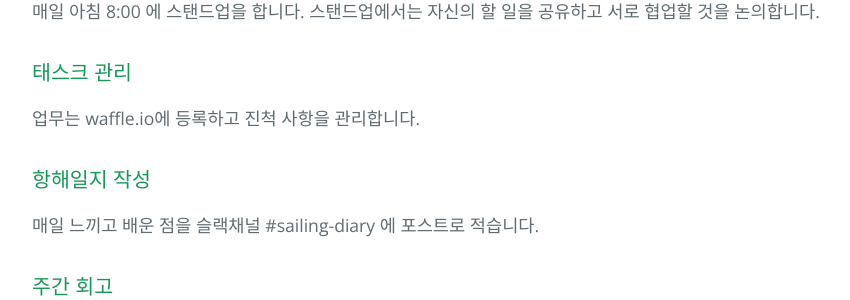
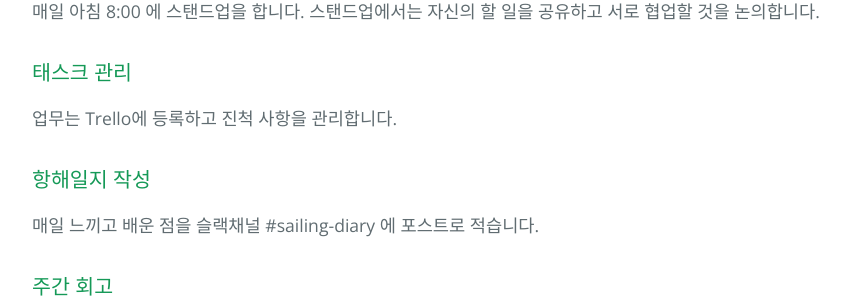
Before and after one commit to parti-coop/parti-group, a Jekyll site: the page built from docs/process.md, in a window 1280 px wide and 900 px high, scrolled down 1517 px. Shown: the part 154-454 px from the top of the window, without its empty margins (192-1042 px from the left). Built offline with Jekyll 4.4.1, drawn with Linux system fonts in a browser that asks for light colours.

Commit message:
Update process.md

```diff
--- a/docs/process.md
+++ b/docs/process.md
@@ -55,7 +55,7 @@ published: true
 
 ### 태스크 관리
 
-업무는 waffle.io에 등록하고 진척 사항을 관리합니다.
+업무는 Trello에 등록하고 진척 사항을 관리합니다.
 
 ### 항해일지 작성
 
```
